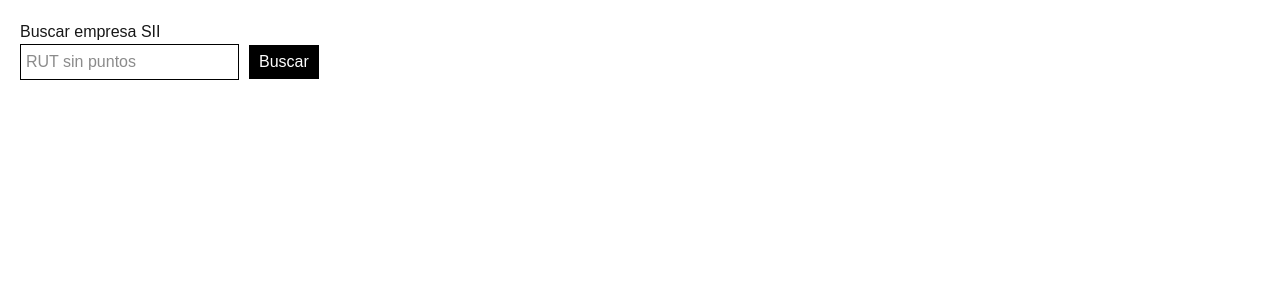
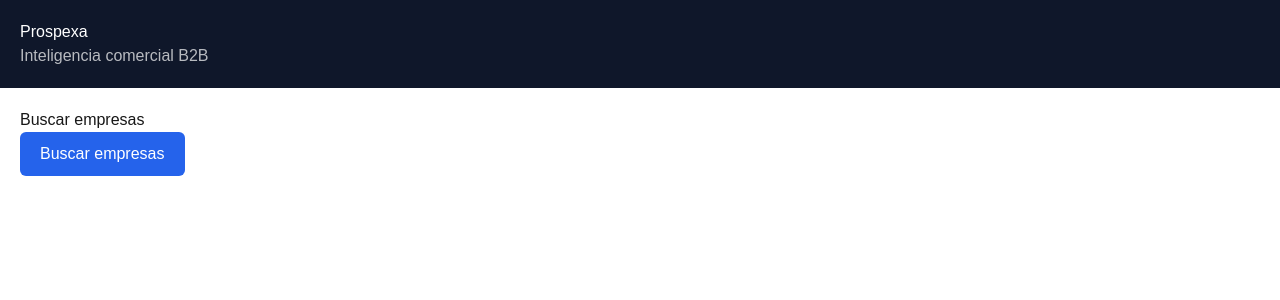
Before and after one commit to zarnoso/prospexa, a Next.js app: page / in a window 1280 px wide. Shown: the top 300 px of the page. Built offline with nearby package versions, Linux system fonts and the light colour scheme.

Commit message:
add empresas mock UI

```diff
--- /dev/null
+++ b/app/api/empresas/route.ts
@@ -0,0 +1,19 @@
+export async function GET() {
+  return Response.json({
+    ok: true,
+    data: [
+      {
+        rut: "76086428",
+        nombre: "EMPRESA DEMO SPA",
+        giro: "Servicios de tecnología",
+        region: "Metropolitana",
+      },
+      {
+        rut: "96987654",
+        nombre: "COMERCIAL XYZ LTDA",
+        giro: "Retail",
+        region: "Valparaíso",
+      },
+    ],
+  });
+}
--- a/app/page.tsx
+++ b/app/page.tsx
@@ -3,47 +3,96 @@
 import { useState } from "react";
 
 export default function Home() {
-  const [rut, setRut] = useState("");
-  const [result, setResult] = useState("");
+  const [empresas, setEmpresas] = useState<any[]>([]);
+  const [loading, setLoading] = useState(false);
 
   const buscar = async () => {
-    try {
-      const url = `https://zeus.sii.cl/cvc/stc/stc.html?RUT=${rut}`;
-
-      const res = await fetch(url);
-      const html = await res.text();
-
-      setResult(html.substring(0, 500));
-    } catch (error) {
-      setResult("Error al hacer fetch");
-    }
+    setLoading(true);
+    const res = await fetch("/api/empresas");
+    const data = await res.json();
+    setEmpresas(data.data);
+    setLoading(false);
   };
 
   return (
+    <div style={{ fontFamily: "Arial, sans-serif" }}>
+
+      {/* HEADER estilo mapadata */}
+      <div style={{
+        background: "#0f172a",
+        color: "white",
+        padding: "20px"
+      }}>
+        <h1 style={{ margin: 0 }}>Prospexa</h1>
+        <p style={{ margin: 0, opacity: 0.7 }}>
+          Inteligencia comercial B2B
+        </p>
+      </div>
+
+      {/* CONTENIDO */}
       <div style={{ padding: 20 }}>
-      <h1>Buscar empresa SII</h1>
 
-      <input
-        value={rut}
-        onChange={(e) => setRut(e.target.value)}
-        placeholder="RUT sin puntos"
-        style={{ border: "1px solid black", padding: 5 }}
-      />
+        <h2>Buscar empresas</h2>
 
         <button
           onClick={buscar}
           style={{
-          marginLeft: 10,
-          padding: "5px 10px",
-          background: "black",
+            padding: "10px 20px",
+            background: "#2563eb",
             color: "white",
-          cursor: "pointer",
+            border: "none",
+            borderRadius: 6,
+            cursor: "pointer"
           }}
         >
-        Buscar
+          {loading ? "Buscando..." : "Buscar empresas"}
         </button>
 
-      <pre style={{ marginTop: 20 }}>{result}</pre>
+        {/* RESULTADOS */}
+        <div style={{ marginTop: 20 }}>
+          {empresas.map((e, i) => (
+            <div
+              key={i}
+              style={{
+                border: "1px solid #e5e7eb",
+                padding: 15,
+                borderRadius: 10,
+                marginBottom: 15,
+                boxShadow: "0 2px 6px rgba(0,0,0,0.05)"
+              }}
+            >
+              <h3 style={{ margin: 0 }}>{e.nombre}</h3>
+
+              <p style={{ margin: "5px 0" }}>
+                <strong>RUT:</strong> {e.rut}
+              </p>
+
+              <p style={{ margin: "5px 0" }}>
+                <strong>Giro:</strong> {e.giro}
+              </p>
+
+              <p style={{ margin: "5px 0" }}>
+                <strong>Región:</strong> {e.region}
+              </p>
+
+              <button
+                style={{
+                  marginTop: 10,
+                  padding: "6px 12px",
+                  background: "#10b981",
+                  color: "white",
+                  border: "none",
+                  borderRadius: 6,
+                  cursor: "pointer"
+                }}
+              >
+                Ver contactos
+              </button>
+            </div>
+          ))}
+        </div>
+
+      </div>
     </div>
   );
 }
```
Lines whose indentation alone changed are shown as unchanged.
